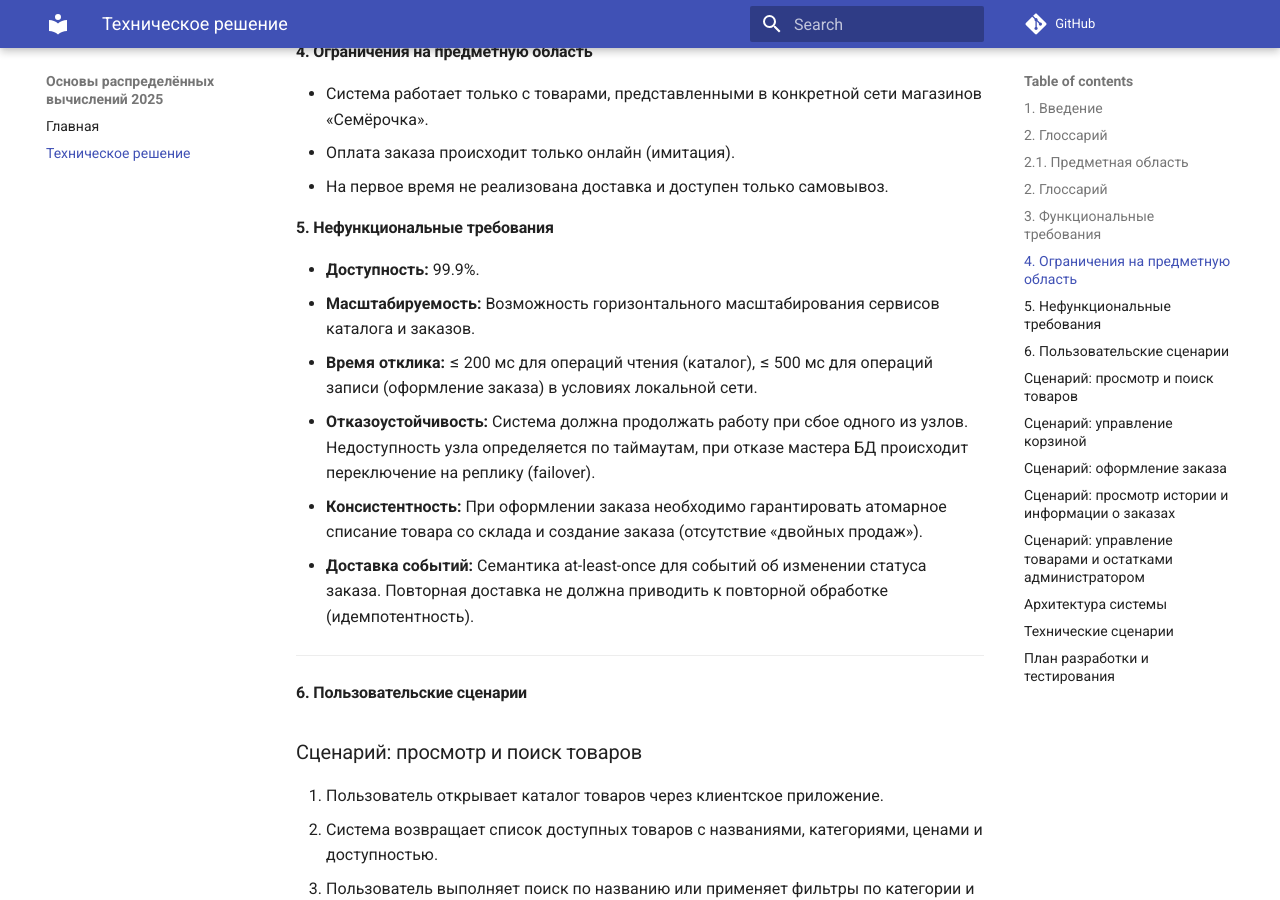
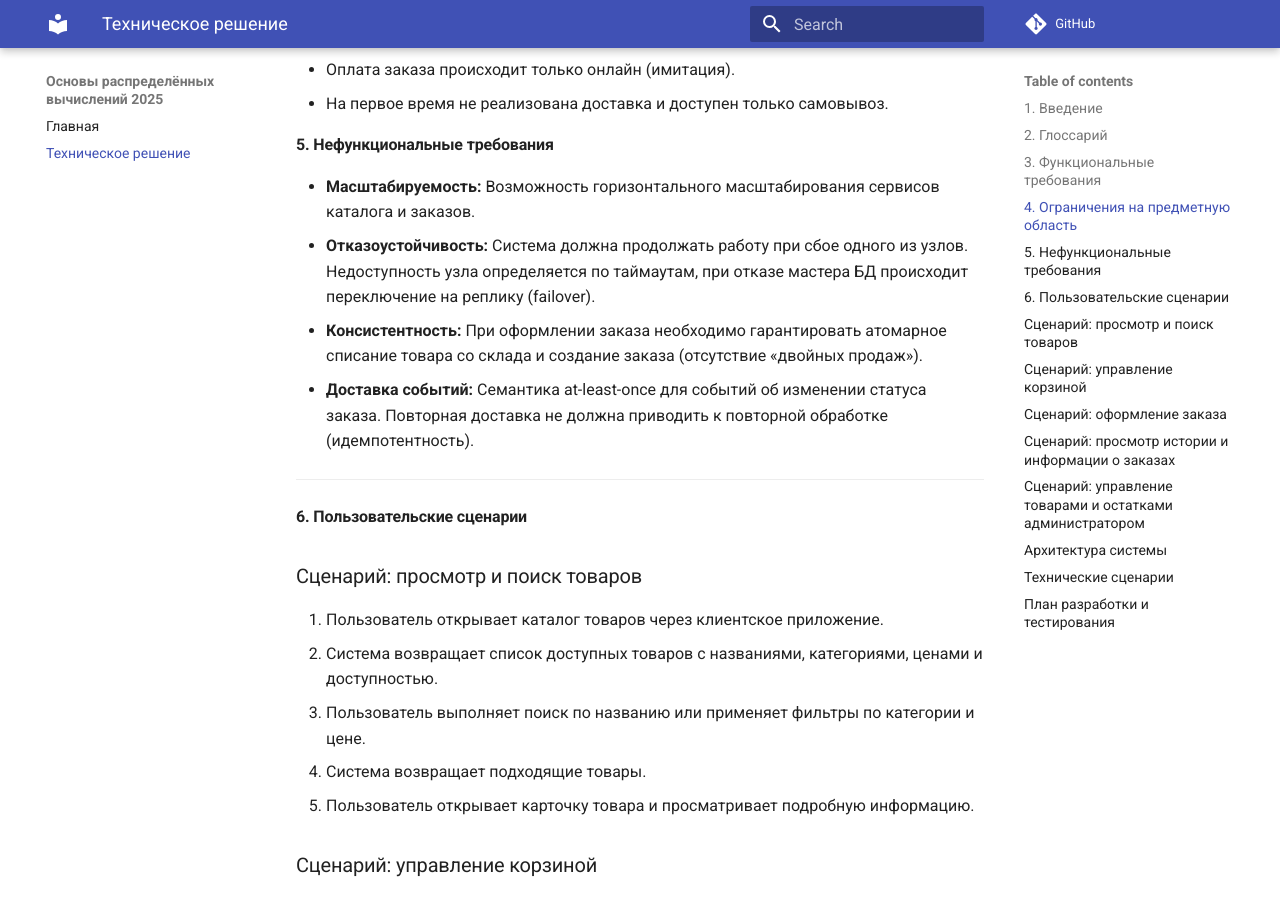
Before and after one commit to spbu-ds-practicum-2026/good_question, an MkDocs documentation site: the page built from docs/tr.md, in a window 1280 px wide and 900 px high, scrolled down 2503 px. Built offline with MkDocs 1.6.1 and Material for MkDocs 9.7.7, drawn with Linux system fonts in a browser that asks for light colours; comment, search, counter and statistics services are not loaded; some of the changed text lies outside the part shown.

Commit message:
Update tr.md

```diff
--- a/docs/tr.md
+++ b/docs/tr.md
@@ -21,10 +21,6 @@
     *   Олейникова Елизавета Олеговна (тимлид)
 
 ---
-
-#### **2. Глоссарий**
-
-#### 2.1. Предметная область
 
 #### **2. Глоссарий**
 
@@ -67,9 +63,7 @@
 
 #### **5. Нефункциональные требования**
 
-*   **Доступность:** 99.9%.
 *   **Масштабируемость:** Возможность горизонтального масштабирования сервисов каталога и заказов.
-*   **Время отклика:** ≤ 200 мс для операций чтения (каталог), ≤ 500 мс для операций записи (оформление заказа) в условиях локальной сети.
 *   **Отказоустойчивость:** Система должна продолжать работу при сбое одного из узлов. Недоступность узла определяется по таймаутам, при отказе мастера БД происходит переключение на реплику (failover).
 *   **Консистентность:** При оформлении заказа необходимо гарантировать атомарное списание товара со склада и создание заказа (отсутствие «двойных продаж»).
 *   **Доставка событий:** Семантика at-least-once для событий об изменении статуса заказа. Повторная доставка не должна приводить к повторной обработке (идемпотентность).
```
